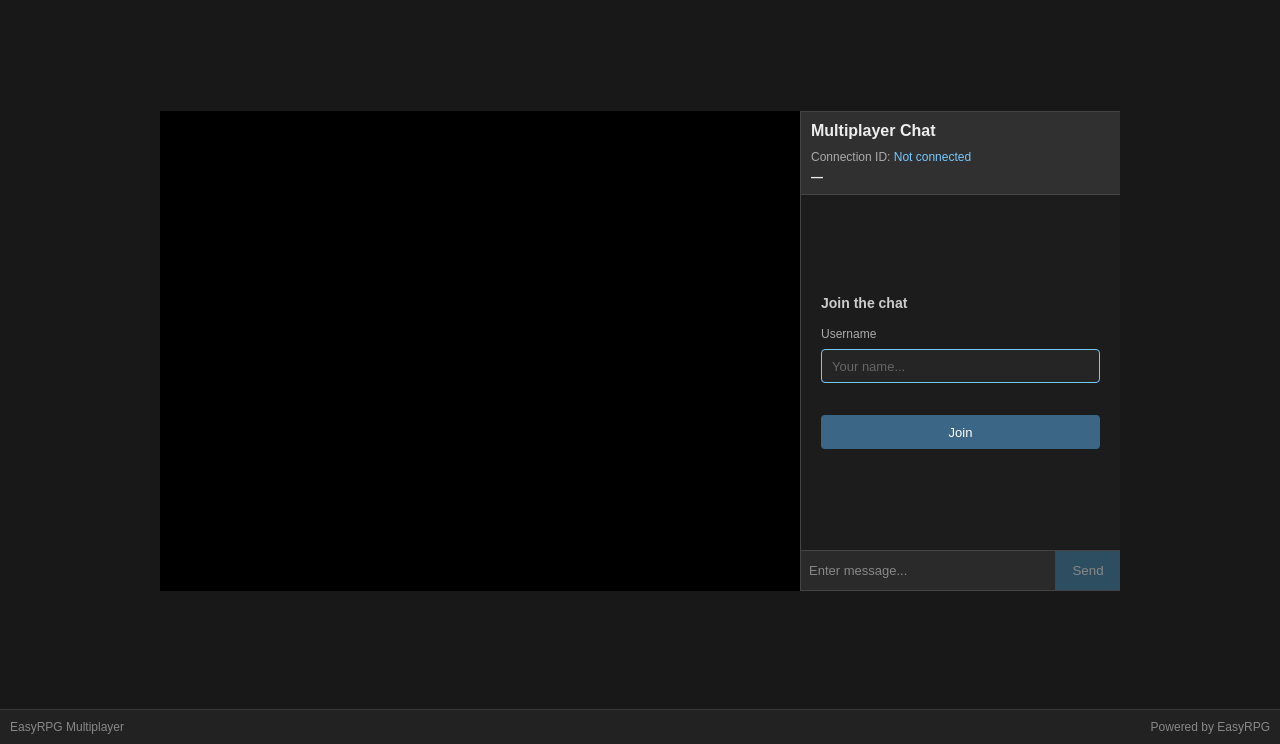
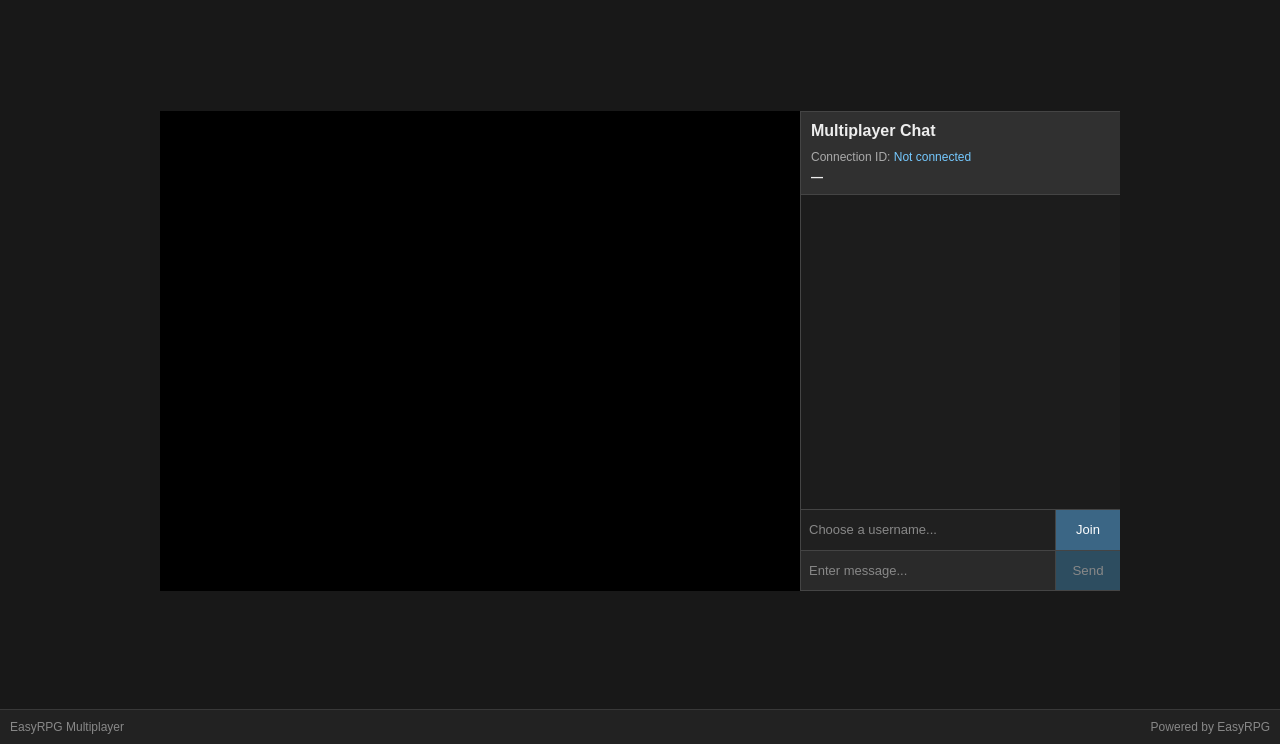
Before and after one commit to CataractJustice/EasyRPGPlayerMultiplayerModFrontend, a plain HTML site: page index.html in a window 1280 px wide. Shown: the part 56-800 px from the top of the page. Drawn offline with Linux system fonts and the light colour scheme.

Commit message:
Fix username prompt, add chat callbacks

```diff
--- a/index.html
+++ b/index.html
@@ -12,6 +12,7 @@
 	<link rel="stylesheet" href="/styles/style.css">
 	<script src="/src/multiplayer.js" defer></script>
 	<script src="/src/settings.js" defer></script>
+	<script src="/src/callbacks.js" defer></script>
 </head>
 <body>
 
@@ -48,14 +49,21 @@
 				</div>
 			</div>
 
-			<!-- Username prompt — shown inside the chat until a name is chosen -->
+			<!-- Chat messages — visible to everyone -->
+			<div
+				id="chat-messages"
+				class="chat-messages"
+				role="log"
+				aria-live="polite"
+				aria-label="Chat messages">
+			</div>
+
+			<!-- Username prompt — shown in place of chat input until a name is chosen -->
 			<div id="username-prompt" class="username-prompt" role="form" aria-labelledby="username-prompt-title">
-
-				<p id="username-prompt-title" class="username-prompt-title">Join the chat</p>
 
 				<form id="username-form" class="username-prompt-form" novalidate>
 
-					<label for="username-input" class="username-prompt-label">
+					<label for="username-input" class="visually-hidden">
 						Username
 					</label>
 
@@ -63,12 +71,10 @@
 						id="username-input"
 						class="username-prompt-input"
 						type="text"
-						placeholder="Your name..."
+						placeholder="Choose a username..."
 						autocomplete="off"
 						maxlength="32"
 						required>
-
-					<p id="username-error" class="username-prompt-error" role="alert" aria-live="assertive"></p>
 
 					<button type="submit" class="username-prompt-submit">
 						Join
@@ -76,19 +82,11 @@
 
 				</form>
 
+				<p id="username-error" class="username-prompt-error" role="alert" aria-live="assertive"></p>
+
 			</div>
 
-			<!-- Chat messages — hidden until a username is confirmed -->
-			<div
-				id="chat-messages"
-				class="chat-messages"
-				role="log"
-				aria-live="polite"
-				aria-label="Chat messages"
-				hidden>
-			</div>
-
-			<form id="chat-form" class="chat-form">
+			<form id="chat-form" class="chat-form" hidden>
 
 				<label for="chat-input" class="visually-hidden">
 					Enter a message
--- /dev/null
+++ b/src/callbacks.js
@@ -0,0 +1,9 @@
+
+
+EasyRPGMultiplayer.setSendMessageCallback(function(message, username) {
+	document.getElementById("Player").contentWindow.easyrpgPlayer.sendChatMessage(message, username);
+});
+
+EasyRPGMultiplayer.setOnAuthResolvedCallback(function(result) {
+	document.getElementById("Player").contentWindow.easyrpgPlayer.sendName(result.username);
+});
--- a/src/multiplayer.js
+++ b/src/multiplayer.js
@@ -181,20 +181,20 @@
 	}
 
 	/**
-	 * Show the inline username prompt and hide the message log.
+	 * Show the inline username prompt and keep chat form hidden.
 	 */
 	function showUsernamePrompt() {
 		usernamePrompt.removeAttribute("hidden");
-		chatMessages.setAttribute("hidden", "");
+		chatForm.setAttribute("hidden", "");
 		usernameInput.focus();
 	}
 
 	/**
-	 * Hide the inline username prompt and reveal the message log.
+	 * Hide the inline username prompt and reveal the chat form.
 	 */
 	function hideUsernamePrompt() {
 		usernamePrompt.setAttribute("hidden", "");
-		chatMessages.removeAttribute("hidden");
+		chatForm.removeAttribute("hidden");
 		usernameError.textContent = "";
 	}
 
@@ -211,12 +211,11 @@
 	 * - If authenticated, use the returned username and credentials.
 	 * - Otherwise, check for a saved guest username, then show the prompt.
 	 *
-	 * The game player is never blocked — only the chat send form is
-	 * disabled while waiting for a username.
+	 * The game player is never blocked and chat messages remain visible —
+	 * only sending messages requires choosing a username.
 	 */
 	function initAuth() {
-		// Disable the send form until a username is confirmed.
-		// The player iframe is unaffected.
+		// Keep the chat send form disabled/hidden until a username is confirmed.
 		chatInput.disabled = true;
 		chatForm.querySelector("button[type='submit']").disabled = true;
 
--- a/styles/style.css
+++ b/styles/style.css
@@ -175,14 +175,14 @@ body {
 /* Inline username prompt */
 
 .username-prompt {
-	flex: 1;
+	flex-shrink: 0;
 
 	display: flex;
 	flex-direction: column;
-	justify-content: center;
 
-	padding: 24px 20px;
-	background: #1c1c1c;
+	padding: 0;
+	background: #303030;
+	border-top: 1px solid #444444;
 }
 
 .username-prompt[hidden] {
@@ -190,32 +190,32 @@ body {
 }
 
 .username-prompt-title {
-	margin: 0 0 16px;
-	font-size: 14px;
-	font-weight: 600;
-	color: #cccccc;
+	display: none;
 }
 
 .username-prompt-form {
 	display: flex;
-	flex-direction: column;
-	gap: 8px;
+	flex-direction: row;
+	width: 100%;
+	height: 40px;
+	margin: 0;
+	padding: 0;
 }
 
 .username-prompt-label {
-	font-size: 12px;
-	color: #aaaaaa;
+	display: none;
 }
 
 .username-prompt-input {
-	width: 100%;
-	height: 34px;
+	flex: 1;
+	min-width: 0;
+	height: 100%;
 
-	padding: 0 10px;
+	padding: 0 8px;
 
-	background: #252525;
-	border: 1px solid #555555;
-	border-radius: 4px;
+	background: #202020;
+	border: none;
+	border-radius: 0;
 	outline: none;
 
 	color: #ffffff;
@@ -223,27 +223,38 @@ body {
 }
 
 .username-prompt-input:focus {
-	border-color: #75c9ff;
+	border-color: transparent;
 }
 
 .username-prompt-input::placeholder {
-	color: #666666;
+	color: #888888;
 }
 
 .username-prompt-error {
 	margin: 0;
-	min-height: 14px;
+	padding: 2px 8px;
+	min-height: 0;
 	font-size: 11px;
 	color: #ff7070;
+	background: #202020;
+}
+
+.username-prompt-error:empty {
+	display: none;
 }
 
 .username-prompt-submit {
-	height: 34px;
-	margin-top: 2px;
+	width: 65px;
+	height: 100%;
+	flex-shrink: 0;
+
+	margin: 0;
+	padding: 0;
 
 	background: #3b6685;
 	border: none;
-	border-radius: 4px;
+	border-left: 1px solid #444444;
+	border-radius: 0;
 
 	color: #ffffff;
 	font-size: 13px;
```
